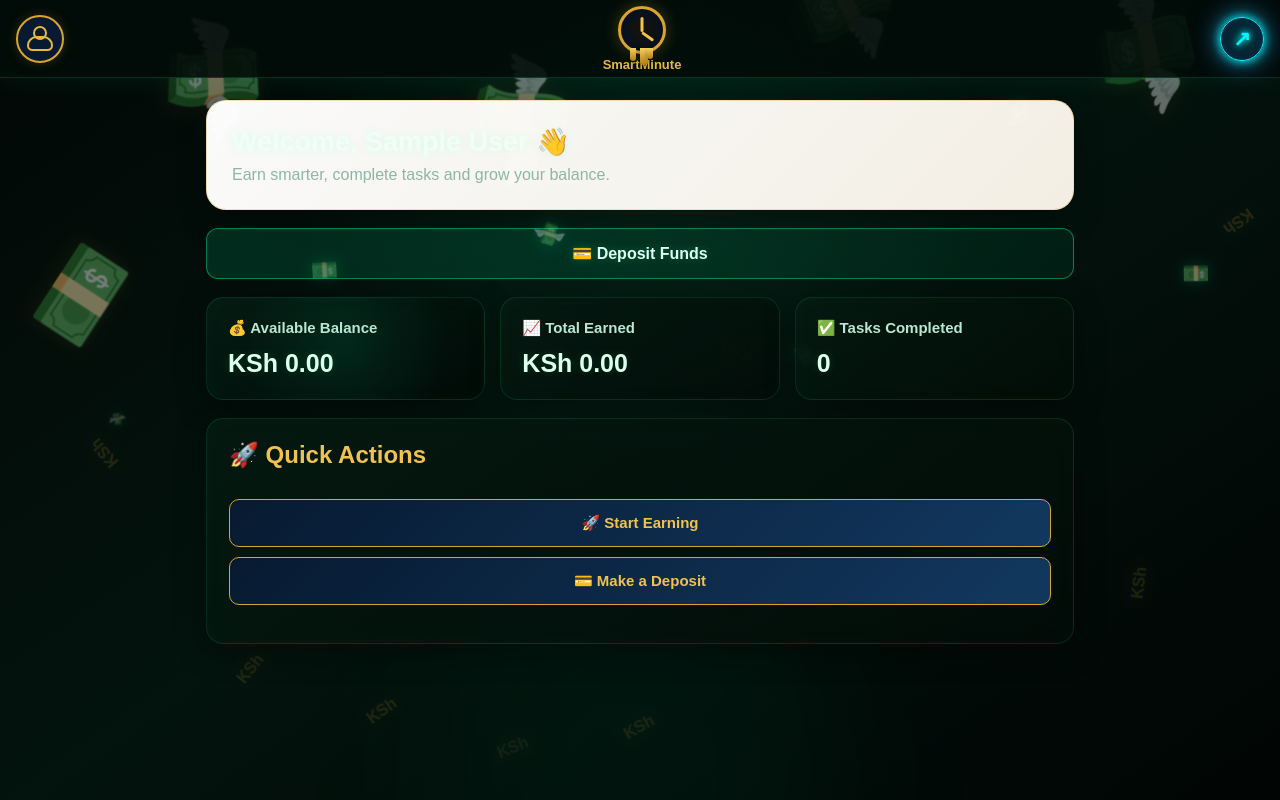
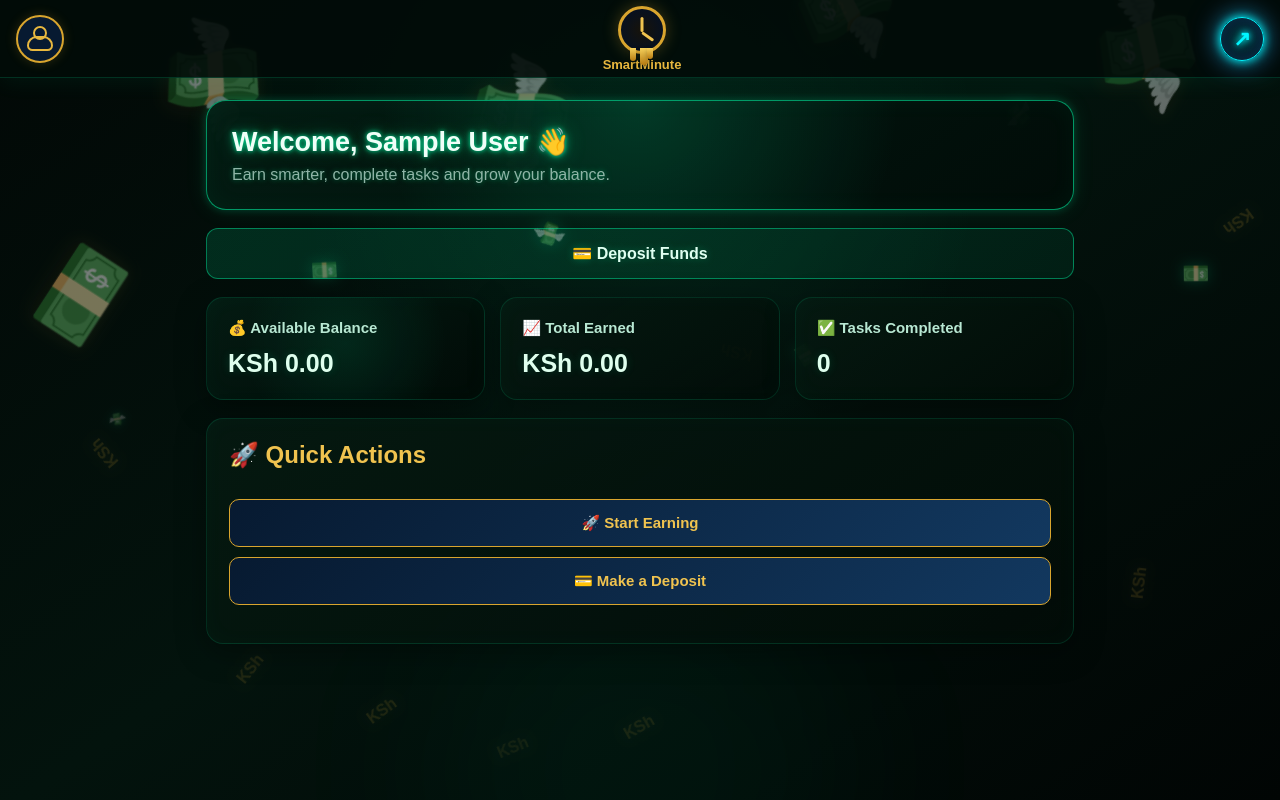
Before and after one commit to km0595622-art/smartminutes-backend, a website: page public/dashboard.html in a window 1280 px wide. Drawn offline with Linux system fonts and the light colour scheme; no server answers; sample sign-in values are in the browser's storage.

Commit message:
Add luminous green welcome panel

```diff
--- a/public/dashboard.html
+++ b/public/dashboard.html
@@ -3447,10 +3447,90 @@ refreshUserProfile().then(() => {
 
 </script>
 
-</body>
-</html>
 
 <style id="smartminute-green-theme">
+
+/* =========================================
+   WELCOME — LUMINOUS GREEN FIRE
+========================================= */
+.welcome{
+    position:relative !important;
+    overflow:hidden !important;
+    background:
+        radial-gradient(circle at 50% 0%,rgba(0,255,170,.16),transparent 58%),
+        linear-gradient(145deg,rgba(3,28,19,.98),rgba(1,12,8,.97)) !important;
+    border:1px solid rgba(0,255,170,.55) !important;
+    box-shadow:
+        0 0 8px rgba(0,255,170,.18),
+        0 0 22px rgba(0,255,170,.10),
+        inset 0 0 25px rgba(0,255,170,.045) !important;
+    animation:welcomeBurn 4s ease-in-out infinite !important;
+}
+
+.welcome::before{
+    content:"";
+    position:absolute;
+    inset:0;
+    background:linear-gradient(105deg,transparent 25%,rgba(0,255,170,.10) 50%,transparent 75%);
+    transform:translateX(-120%);
+    animation:welcomeSweep 5s ease-in-out infinite;
+    pointer-events:none;
+}
+
+.welcome h1{
+    position:relative !important;
+    z-index:1 !important;
+    color:#8affd5 !important;
+    text-shadow:
+        0 0 4px rgba(0,255,170,.75),
+        0 0 10px rgba(0,255,170,.55),
+        0 0 22px rgba(0,255,170,.28) !important;
+    animation:welcomeTextBurn 3.2s ease-in-out infinite !important;
+}
+
+.welcome p{
+    position:relative !important;
+    z-index:1 !important;
+    color:rgba(190,255,231,.82) !important;
+    text-shadow:
+        0 0 5px rgba(0,255,170,.35),
+        0 0 12px rgba(0,255,170,.16) !important;
+}
+
+@keyframes welcomeBurn{
+    0%,100%{
+        box-shadow:
+            0 0 8px rgba(0,255,170,.16),
+            0 0 20px rgba(0,255,170,.07),
+            inset 0 0 20px rgba(0,255,170,.035);
+    }
+    50%{
+        box-shadow:
+            0 0 14px rgba(0,255,170,.32),
+            0 0 34px rgba(0,255,170,.15),
+            inset 0 0 30px rgba(0,255,170,.065);
+    }
+}
+
+@keyframes welcomeTextBurn{
+    0%,100%{
+        text-shadow:
+            0 0 4px rgba(0,255,170,.65),
+            0 0 10px rgba(0,255,170,.38),
+            0 0 18px rgba(0,255,170,.16);
+    }
+    50%{
+        text-shadow:
+            0 0 5px rgba(0,255,170,.95),
+            0 0 13px rgba(0,255,170,.72),
+            0 0 27px rgba(0,255,170,.38);
+    }
+}
+
+@keyframes welcomeSweep{
+    0%,35%{transform:translateX(-120%)}
+    65%,100%{transform:translateX(120%)}
+}
 
 /* =========================================================
    SMARTMINUTE GREEN NEON THEME
```
